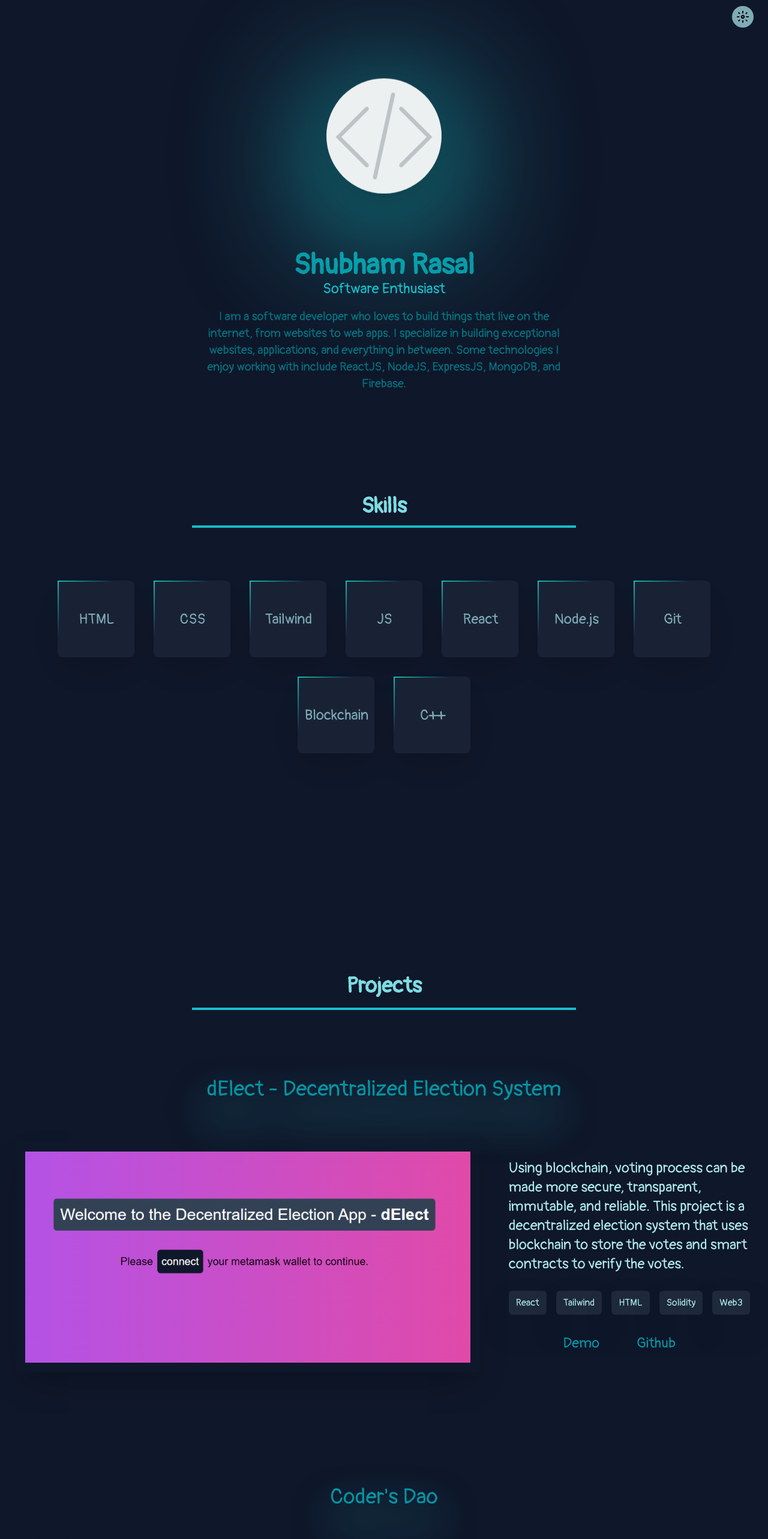
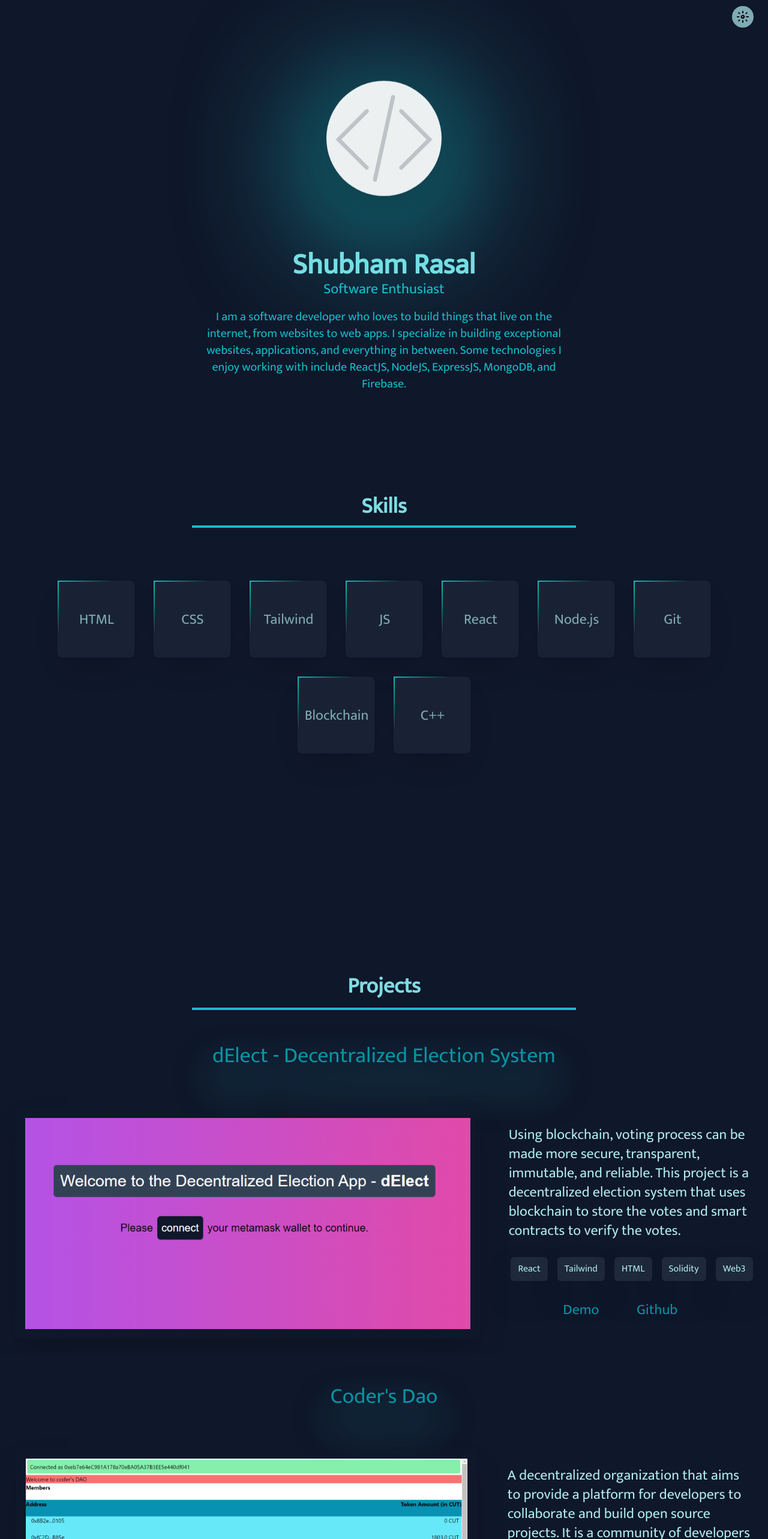
Before and after one commit to Shubham-Rasal/portfolio, a React (Vite) app in the folder my-portfolio/: page / in a window 1280 px wide. Shown: the top 2566 px of the page at 60% size. Built offline with nearby package versions, Linux system fonts and the light colour scheme.

Commit message:
added new font

```diff
--- a/my-portfolio/index.css
+++ b/my-portfolio/index.css
@@ -1,4 +1,4 @@
-@import url('https://fonts.googleapis.com/css2?family=Pangolin&display=swap');
+@import url('https://fonts.googleapis.com/css2?family=Mukta&display=swap');
 @tailwind base;
 @tailwind components;
 @tailwind utilities;
@@ -9,7 +9,7 @@
 
 @layer base {
   html {
-    font-family: "Oxygen", sans-serif;
+    font-family: "Mukta", sans-serif;
   }
 }
 
--- a/my-portfolio/src/App.jsx
+++ b/my-portfolio/src/App.jsx
@@ -34,7 +34,7 @@ export default function App() {
       <main
         className="md:snap-y  lg:snap-proximity md:snap-proximity  h-screen w-screen transition duration-700
        dark:bg-slate-900 dark:text-teal-300
-       font-pangolin
+       font-mukta
        bg-slate-100"
       >
         <section
@@ -57,13 +57,13 @@ export default function App() {
 
                     "
           />
-          <h1 className="text-5xl   font-semibold text-teal-500 ">
+          <h1 className="text-5xl   font-semibold dark:text-teal-300 text-slate-800">
             Shubham Rasal
           </h1>
-          <h3 className="text-2xl transition duration-700 my-2n text-teal-600 dark:text-teal-400 ">
+          <h3 className="text-2xl transition duration-700 my-2n text-teal-500 dark:text-teal-400 ">
             Software Enthusiast
           </h3>
-          <p className="dark:text-teal-600 text-xl my-4 lg:w-1/2 w-full px-3  text-slate-700 text-center">
+          <p className="dark:text-teal-400 text-xl my-4 lg:w-1/2 w-full px-3  text-slate-700 text-center">
             I am a software developer who loves to build things that live on the
             internet, from websites to web apps. I specialize in building
             exceptional websites, applications, and everything in between. Some
@@ -94,7 +94,7 @@ export default function App() {
 
         <section className="projects flex flex-col items-center justify-center snap-center  h-fit w-screen bg-slate-200 dark:bg-slate-900 transition duration-700 ">
           <h1
-            className="text-4xl text-center justify-center flex items-start w-screen font-semibold font-pangolin
+            className="text-4xl text-center justify-center flex items-start w-screen font-semibold font-mukta
          dark:bg-slate-900 bg-slate-200 mt-2 dark:text-teal-300 transition duration-700 px-8 border-b-4
          lg:w-1/2 border-teal-300 dark:border-teal-400 p-4 "
           >
@@ -110,7 +110,7 @@ export default function App() {
           <h1 className=" text-black p-3 m-3 text-4xl text-center justify-center flex items-start  font-semibold dark:text-teal-300 transition duration-700 border-b-4 w-1/2 border-teal-300 dark:border-teal-400 ">
             Contact
           </h1>
-          <div className="links p-4 m-4  flex w-screen items-center justify-center lg:gap-16 gap-2">
+          <div className="links p-4 m-4  flex w-screen items-center justify-center lg:gap-16 gap-8">
 
 
           <a href="https://www.linkedin.com/in/shubhamrasal/">
--- a/my-portfolio/src/ProjectCard.jsx
+++ b/my-portfolio/src/ProjectCard.jsx
@@ -6,7 +6,7 @@ export const ProjectCard = ({ project }) => {
   console.log(project);
   return (
     <div
-      className="card w-screen h-auto m-16 p-2
+      className="card w-screen h-auto m-2 p-2
      flex flex-col items-center  dark:bg-slate-900 dark:text-teal-200
      transition duration-700 bg-teal-50
     "
@@ -47,7 +47,7 @@ export const ProjectCard = ({ project }) => {
             {project.description}
           </p>
           <div className="tech w-full   ">
-            <div className="flex w-full  flex-wrap items-center justify-center lg:justify-start">
+            <div className="flex w-full  flex-wrap items-center justify-center ">
               {project.tech.map((skill) => (
                 <div className="w-fit p-2 m-2 px-3 shadow-2xl shadow-slate-900  rounded-md dark:bg-slate-800   ">
                   {skill}
--- a/my-portfolio/src/SkillCard.jsx
+++ b/my-portfolio/src/SkillCard.jsx
@@ -7,7 +7,7 @@ const SkillCard = ({name}) => {
           transition scale duration-700
           items-center justify-center m-4 cursor-pointer shadow-2xl
            dark:bg-slate-800 dark:text-teal-200
-          dark:hover:bg-teal-200 dark:hover:text-slate-900
+          dark:hover:bg-slate-700 dark:hover:text-slate-100
             dark:hover:opacity-100
             dark:opacity-70
             dark:border-l-2
--- a/my-portfolio/tailwind.config.cjs
+++ b/my-portfolio/tailwind.config.cjs
@@ -17,7 +17,7 @@ module.exports = {
       fontFamily: {
         'my-font': ['Inter', 'ui-sans-serif', 'system-ui'],
         'serif': ['ui-serif', 'Georgia'],
-        'pangolin': ['Pangolin', 'cursive'],
+        'mukta': ['Mukta', 'cursive'],
       },
 
     },
```
Also changed, not shown: 1 other file (tests, documents, lock files or other folders).
